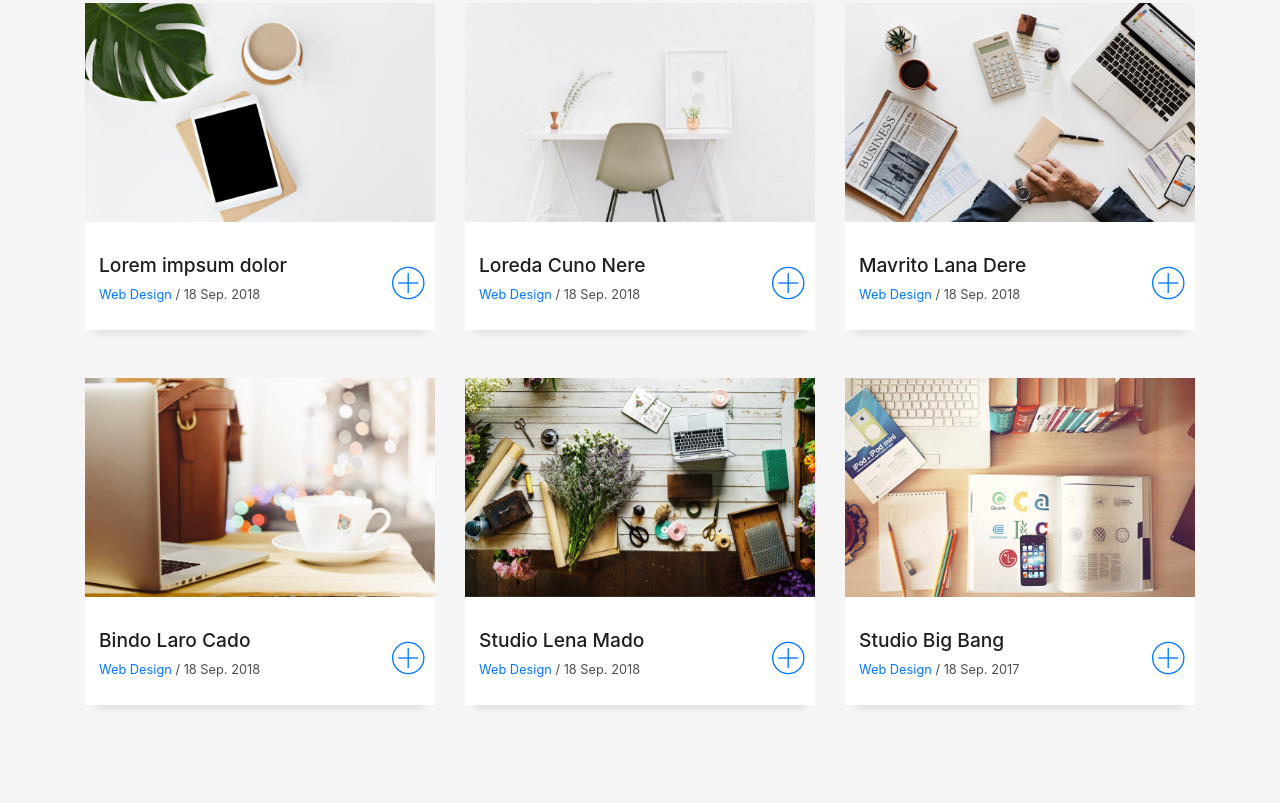
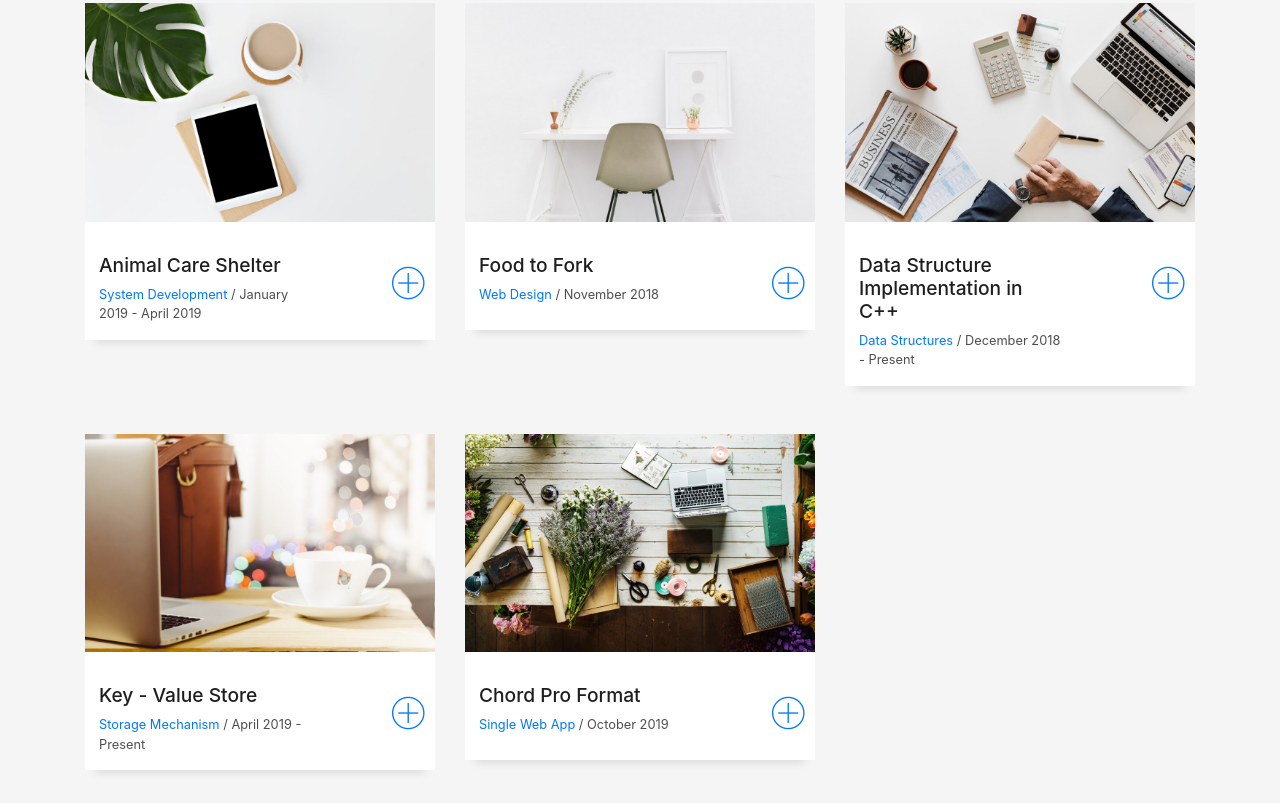
Before and after one commit to yvanniyonzima/yvanniyonzima.github.io, a plain HTML site: page index.html in a window 1280 px wide. Shown: the part 1823-2626 px from the top of the page. Drawn offline with Linux system fonts and the light colour scheme; files whose address does not match are found by name.

Commit message:
modified index.html

```diff
--- a/index.html
+++ b/index.html
@@ -176,7 +176,7 @@
               Portfolio
             </h3>
             <p class="subtitle-a">
-              Lorem ipsum, dolor sit amet consectetur adipisicing elit.
+              The following section include my academic, personal and hackathon projects
             </p>
             <div class="line-mf"></div>
           </div>
@@ -192,9 +192,9 @@
               <div class="work-content">
                 <div class="row">
                   <div class="col-sm-8">
-                    <h2 class="w-title">Lorem impsum dolor</h2>
+                    <h2 class="w-title">Animal Care Shelter</h2>
                     <div class="w-more">
-                      <span class="w-ctegory">Web Design</span> / <span class="w-date">18 Sep. 2018</span>
+                      <span class="w-ctegory">System Development</span> / <span class="w-date">January 2019 - April 2019</span>
                     </div>
                   </div>
                   <div class="col-sm-4">
@@ -216,9 +216,9 @@
               <div class="work-content">
                 <div class="row">
                   <div class="col-sm-8">
-                    <h2 class="w-title">Loreda Cuno Nere</h2>
+                    <h2 class="w-title">Food to Fork</h2>
                     <div class="w-more">
-                      <span class="w-ctegory">Web Design</span> / <span class="w-date">18 Sep. 2018</span>
+                      <span class="w-ctegory">Web Design</span> / <span class="w-date">November 2018</span>
                     </div>
                   </div>
                   <div class="col-sm-4">
@@ -240,9 +240,9 @@
               <div class="work-content">
                 <div class="row">
                   <div class="col-sm-8">
-                    <h2 class="w-title">Mavrito Lana Dere</h2>
+                    <h2 class="w-title">Data Structure Implementation in C++</h2>
                     <div class="w-more">
-                      <span class="w-ctegory">Web Design</span> / <span class="w-date">18 Sep. 2018</span>
+                      <span class="w-ctegory">Data Structures</span> / <span class="w-date">December 2018 - Present</span>
                     </div>
                   </div>
                   <div class="col-sm-4">
@@ -264,9 +264,9 @@
               <div class="work-content">
                 <div class="row">
                   <div class="col-sm-8">
-                    <h2 class="w-title">Bindo Laro Cado</h2>
+                    <h2 class="w-title">Key - Value Store</h2>
                     <div class="w-more">
-                      <span class="w-ctegory">Web Design</span> / <span class="w-date">18 Sep. 2018</span>
+                      <span class="w-ctegory">Storage Mechanism</span> / <span class="w-date">April 2019 - Present</span>
                     </div>
                   </div>
                   <div class="col-sm-4">
@@ -288,9 +288,9 @@
               <div class="work-content">
                 <div class="row">
                   <div class="col-sm-8">
-                    <h2 class="w-title">Studio Lena Mado</h2>
+                    <h2 class="w-title">Chord Pro Format</h2>
                     <div class="w-more">
-                      <span class="w-ctegory">Web Design</span> / <span class="w-date">18 Sep. 2018</span>
+                      <span class="w-ctegory">Single Web App</span> / <span class="w-date">October 2019</span>
                     </div>
                   </div>
                   <div class="col-sm-4">
@@ -303,31 +303,6 @@
             </a>
           </div>
         </div>
-        <div class="col-md-4">
-          <div class="work-box">
-            <a href="img/work-6.jpg" data-lightbox="gallery-mf">
-              <div class="work-img">
-                <img src="img/work-6.jpg" alt="" class="img-fluid">
-              </div>
-              <div class="work-content">
-                <div class="row">
-                  <div class="col-sm-8">
-                    <h2 class="w-title">Studio Big Bang</h2>
-                    <div class="w-more">
-                      <span class="w-ctegory">Web Design</span> / <span class="w-date">18 Sep. 2017</span>
-                    </div>
-                  </div>
-                  <div class="col-sm-4">
-                    <div class="w-like">
-                      <span class="ion-ios-plus-outline"></span>
-                    </div>
-                  </div>
-                </div>
-              </div>
-            </a>
-          </div>
-        </div>
-
       </div>
     </div>
   </section>
```
